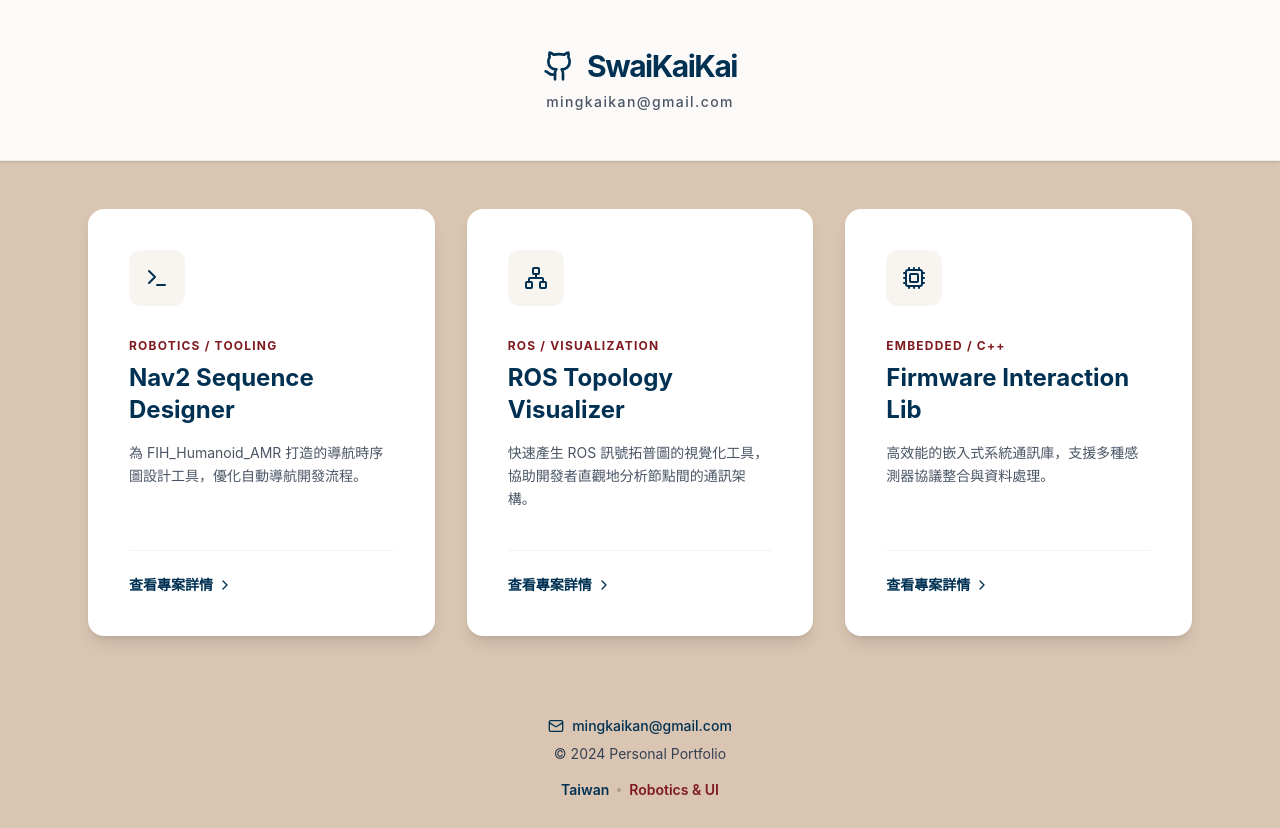
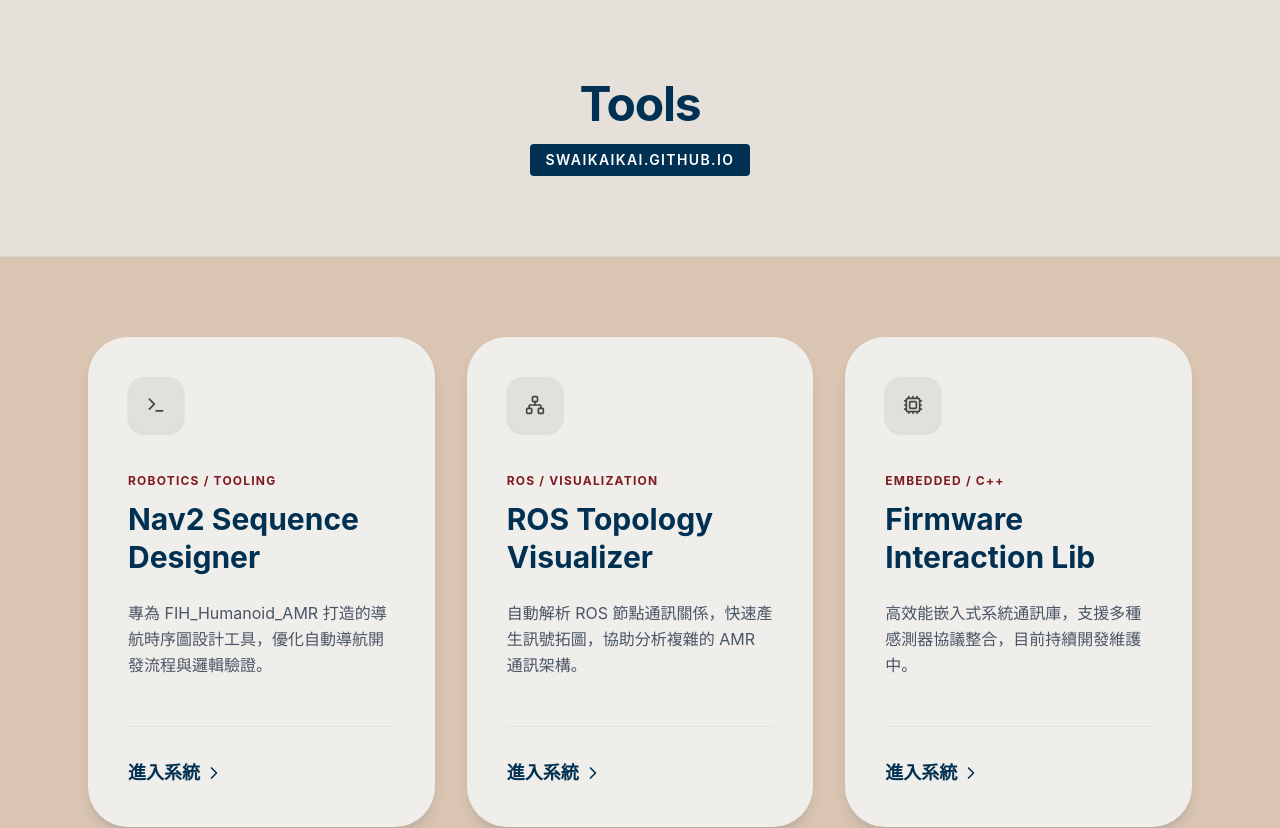
Before and after one commit to swaikaikai/swaikaikai.github.io, a React (Vite) app: page / in a window 1280 px wide. Shown: the top 828 px of the page. Built offline with nearby package versions, Linux system fonts and the light colour scheme.

Commit message:
fix: ensure correct base path and config

```diff
--- a/src/App.jsx
+++ b/src/App.jsx
@@ -1,56 +1,68 @@
 import React from 'react';
-import { ExternalLink, ChevronRight, Terminal, Network, Cpu, Github, Mail } from 'lucide-react';
+import {
+  ExternalLink,
+  ChevronRight,
+  Terminal,
+  Network,
+  Cpu,
+  Mail
+} from 'lucide-react';
 
 const App = () => {
-  // 顏色定義
+  // 根據圖片調整的精確配色
   const colors = {
-    navy: '#003153',
-    oak: '#D9C5B2',
-    red: '#7F1A1F',
-    bg: '#D9C5B2'
+    navy: '#003153',      // 深藍：標題與導航
+    oak: '#D9C5B2',       // 橡木：主背景色
+    headerBg: '#E5E1DA',  // 淺灰：標題區域背景
+    cardBg: '#F0EEEB',    // 淺灰白：卡片背景
+    red: '#7F1A1F',       // MUJI 紅：強調標籤
   };
 
   const projects = [
     {
       title: "Nav2 Sequence Designer",
-      desc: "為 FIH_Humanoid_AMR 打造的導航時序圖設計工具，優化自動導航開發流程。",
+      desc: "專為 FIH_Humanoid_AMR 打造的導航時序圖設計工具，優化自動導航開發流程與邏輯驗證。",
       link: "https://swaikaikai.github.io/nav2-sequence-designer/",
-      tag: "Robotics / Tooling",
-      icon: <Terminal className="w-6 h-6" />
+      tag: "ROBOTICS / TOOLING",
+      icon: <Terminal className="w-5 h-5" />
     },
     {
       title: "ROS Topology Visualizer",
-      desc: "快速產生 ROS 訊號拓普圖的視覺化工具，協助開發者直觀地分析節點間的通訊架構。",
+      desc: "自動解析 ROS 節點通訊關係，快速產生訊號拓圖，協助分析複雜的 AMR 通訊架構。",
       link: "https://swaikaikai.github.io/ros-topology-visualizer/",
-      tag: "ROS / Visualization",
-      icon: <Network className="w-6 h-6" />
+      tag: "ROS / VISUALIZATION",
+      icon: <Network className="w-5 h-5" />
     },
     {
       title: "Firmware Interaction Lib",
-      desc: "高效能的嵌入式系統通訊庫，支援多種感測器協議整合與資料處理。",
+      desc: "高效能嵌入式系統通訊庫，支援多種感測器協議整合，目前持續開發維護中。",
       link: "#",
-      tag: "Embedded / C++",
-      icon: <Cpu className="w-6 h-6" />
+      tag: "EMBEDDED / C++",
+      icon: <Cpu className="w-5 h-5" />
     }
   ];
 
   return (
-    <div className="min-h-screen font-sans selection:bg-[#003153] selection:text-white pb-20" style={{ backgroundColor: colors.bg }}>
-      {/* 簡約標題列 */}
-      <header className="py-12 bg-white/90 backdrop-blur-sm border-b border-black/5 mb-12 shadow-sm">
+    <div className="min-h-screen font-sans selection:bg-[#003153] selection:text-white">
+
+      {/* 上方標題區域：淺灰色背景 */}
+      <header style={{ backgroundColor: colors.headerBg }} className="py-20 border-b border-black/5">
         <div className="max-w-6xl mx-auto px-6 flex flex-col items-center text-center">
-          <div className="flex items-center gap-3 mb-2">
-            <Github className="w-8 h-8" style={{ color: colors.navy }} />
-            <div className="text-3xl font-bold tracking-tighter" style={{ color: colors.navy }}>
-              SwaiKaiKai
+          <h1 className="text-5xl font-bold tracking-tight mb-4" style={{ color: colors.navy }}>
+            Tools
+          </h1>
+          <div
+            className="px-4 py-1.5 rounded-sm text-sm font-semibold tracking-widest text-white uppercase"
+            style={{ backgroundColor: colors.navy }}
+          >
+            swaikaikai.github.io
           </div>
-          </div>
-          <p className="text-gray-600 text-sm tracking-[0.1em] font-medium">mingkaikan@gmail.com</p>
         </div>
       </header>
 
-      {/* 專案展示區塊 */}
-      <main className="max-w-6xl mx-auto px-6">
+      {/* 下方專案區域：橡木色背景 */}
+      <main style={{ backgroundColor: colors.oak }} className="py-20 min-h-[60vh]">
+        <div className="max-w-6xl mx-auto px-6">
           <div className="grid grid-cols-1 md:grid-cols-3 gap-8">
             {projects.map((project, index) => (
               <a
@@ -58,56 +70,57 @@ const App = () => {
                 href={project.link}
                 target="_blank"
                 rel="noopener noreferrer"
-              className="group relative p-10 rounded-2xl transition-all duration-500 hover:-translate-y-2 overflow-hidden flex flex-col h-full shadow-lg hover:shadow-2xl border border-transparent hover:border-white/50"
-              style={{ backgroundColor: 'white' }}
+                className="group relative p-10 rounded-[2.5rem] transition-all duration-500 hover:-translate-y-2 flex flex-col h-full shadow-lg hover:shadow-2xl"
+                style={{ backgroundColor: colors.cardBg }}
               >
-              {/* 圖示區域 */}
+                {/* 圖示圓框 */}
                 <div
-                className="w-14 h-14 rounded-xl flex items-center justify-center mb-8 transition-transform group-hover:scale-110"
-                style={{ backgroundColor: colors.bg + '33', color: colors.navy }}
+                  className="w-14 h-14 rounded-2xl flex items-center justify-center mb-10 transition-transform group-hover:scale-110 shadow-sm"
+                  style={{ backgroundColor: '#E2E0DD', color: '#444' }}
                 >
                   {project.icon}
                 </div>
 
-              {/* 內容描述區域 */}
+                {/* 內容描述 */}
                 <div className="flex flex-col flex-grow">
-                <span className="text-xs font-bold tracking-widest uppercase mb-2 block" style={{ color: colors.red }}>
+                  <span className="text-xs font-bold tracking-widest uppercase mb-3 block" style={{ color: colors.red }}>
                     {project.tag}
                   </span>
 
-                <h4 className="text-2xl font-bold mb-4" style={{ color: colors.navy }}>
+                  <h4 className="text-3xl font-bold mb-6 leading-tight" style={{ color: colors.navy }}>
                     {project.title}
                   </h4>
 
-                <p className="text-gray-600 text-sm leading-relaxed mb-10 flex-grow">
+                  <p className="text-gray-600 text-base leading-relaxed mb-12 flex-grow">
                     {project.desc}
                   </p>
 
-                <div className="flex items-center text-sm font-bold pt-6 border-t border-gray-100" style={{ color: colors.navy }}>
-                  查看專案詳情 <ChevronRight className="w-4 h-4 ml-1 transition-transform group-hover:translate-x-1" />
+                  <div className="flex items-center text-lg font-bold pt-8 border-t border-black/5" style={{ color: colors.navy }}>
+                    進入系統 <ChevronRight className="w-5 h-5 ml-1 transition-transform group-hover:translate-x-1" />
                   </div>
                 </div>
 
-              {/* 右上角跳轉圖示 */}
-              <div className="absolute top-6 right-6 opacity-0 group-hover:opacity-100 transition-opacity">
-                <ExternalLink className="w-5 h-5 text-gray-300" />
+                {/* 右上角裝飾 */}
+                <div className="absolute top-8 right-8 opacity-0 group-hover:opacity-100 transition-opacity">
+                  <ExternalLink className="w-5 h-5 text-gray-400" />
                 </div>
               </a>
             ))}
           </div>
+        </div>
       </main>
 
-      {/* 簡單頁尾 */}
-      <footer className="py-20 text-center text-sm text-gray-700">
+      {/* 頁尾 */}
+      <footer style={{ backgroundColor: colors.oak }} className="pb-20 text-center text-sm text-gray-700">
         <div className="max-w-6xl mx-auto px-6 flex flex-col items-center">
-          <p className="mb-2 font-medium flex items-center gap-2" style={{ color: colors.navy }}>
+          <div className="w-full h-px bg-black/5 mb-12"></div>
+          <p className="mb-2 font-semibold flex items-center gap-2" style={{ color: colors.navy }}>
             <Mail className="w-4 h-4" /> mingkaikan@gmail.com
           </p>
-          <p>© 2024 Personal Portfolio</p>
           <div className="mt-4 flex justify-center items-center space-x-2">
-            <span style={{ color: colors.navy }} className="font-semibold">Taiwan</span>
+            <span className="font-bold">Taiwan</span>
             <div className="w-1 h-1 rounded-full bg-black/20"></div>
-            <span style={{ color: colors.red }} className="font-semibold">Robotics & UI</span>
+            <span className="font-bold">Robotics Engineer</span>
           </div>
         </div>
       </footer>
```
Lines whose indentation alone changed are shown as unchanged.
